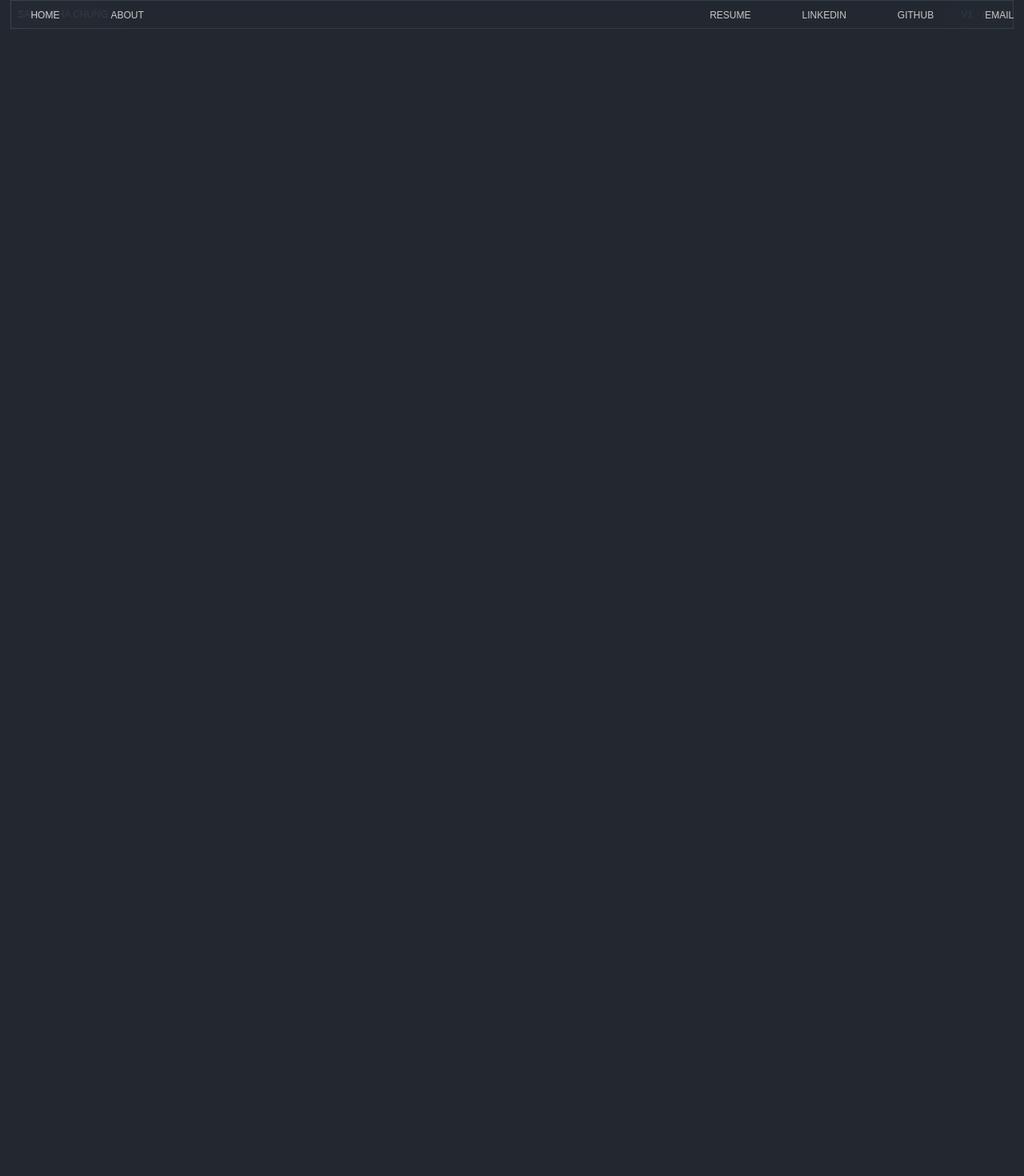
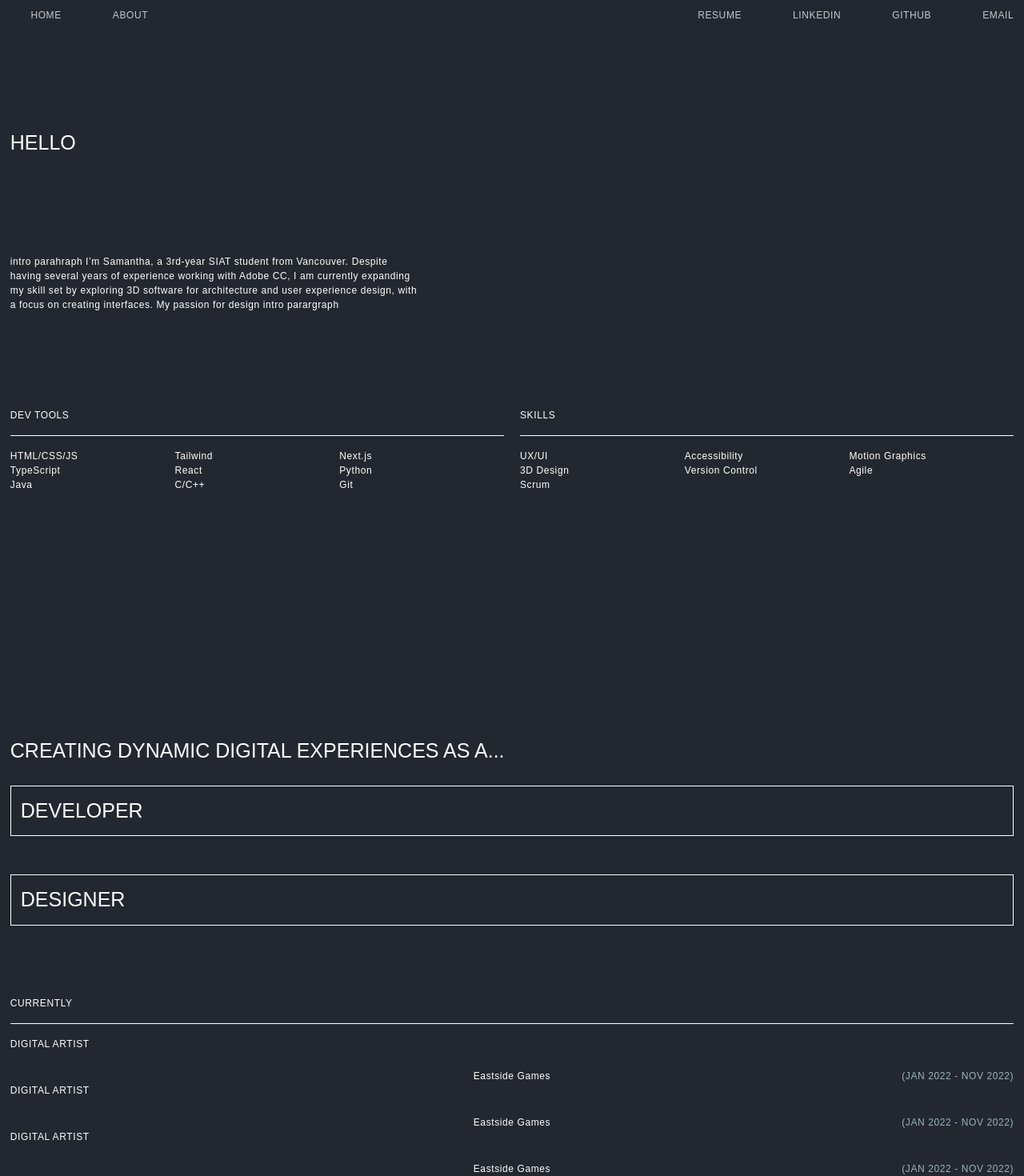
Before and after one commit to smchng/Porfolio_Dev, a Next.js app: page /about in a window 1280 px wide. Before the commit this address had no page. Shown: the top 1470 px of the page at 80% size. Before the commit the page ends 800 px from the top, so only its background shows below. Built offline with nearby package versions, Linux system fonts and the light colour scheme; a web font is replaced by a local one.

Commit message:
added about page content

```diff
--- /dev/null
+++ b/components/button.tsx
@@ -0,0 +1,13 @@
+type ButtonProp = {
+  header: string;
+  text: string;
+};
+
+export const TitleButton = ({ header, text }: ButtonProp) => {
+  return (
+    <div className="border border-white p-3 my-[3vh] inline-block md:inline">
+      <h3>{header}</h3>
+      <p className="md:hidden">{text}</p>
+    </div>
+  );
+};
--- a/components/footer.tsx
+++ b/components/footer.tsx
@@ -7,9 +7,13 @@ export default function Footer() {
     <div className="flex border border-blue p-2 mb-[2vh] text-blue">
       <p className="w-full">SAMANTHA CHUNG</p>
       <div className="flex justify-end w-full space-x-3">
-        <Link href="">V1</Link>
+        <Link href="" target="_blank">
+          V1
+        </Link>
         <p>/</p>
-        <Link href="https://smchng.github.io/">V2</Link>
+        <Link href="https://smchng.github.io/" target="_blank">
+          V2
+        </Link>
       </div>
     </div>
   );
--- a/components/nav.tsx
+++ b/components/nav.tsx
@@ -11,7 +11,7 @@ const Nav = () => {
       text: "HOME",
     },
     {
-      link: "/",
+      link: "/about",
       text: "ABOUT",
     },
     {
@@ -19,12 +19,12 @@ const Nav = () => {
       text: "RESUME",
     },
     {
-      link: "/",
+      link: "https://www.linkedin.com/in/samantha-chung-76a0961bb/",
       text: "LINKEDIN",
     },
 
     {
-      link: "/",
+      link: "https://github.com/smchng",
       text: "GITHUB",
     },
     {
@@ -44,7 +44,7 @@ const Nav = () => {
         </div>
         <div className="flex space-x-[5vw] justify-end w-full">
           {NavItems.slice(2, 6).map((item, index) => (
-            <Link href={item.link} key={index}>
+            <Link href={item.link} key={index} target="_blank">
               <p className="text-white  text-[10px] md:text-2xs">{item.text}</p>
             </Link>
           ))}
--- a/components/project.tsx
+++ b/components/project.tsx
@@ -8,7 +8,7 @@ type ProjectProps = {
   skill: string;
 };
 
-const Project = ({ title, group, link, skill }: ProjectProps) => {
+export const Project = ({ title, group, link, skill }: ProjectProps) => {
   const [isHovered, setIsHovered] = useState(false);
   const handleMouseEnter = () => {
     setIsHovered(true);
@@ -54,5 +54,3 @@ const Project = ({ title, group, link, skill }: ProjectProps) => {
     </div>
   );
 };
-
-export default Project;
--- /dev/null
+++ b/components/table.tsx
@@ -0,0 +1,47 @@
+type TableProp = {
+  header?: string;
+  component?: string;
+  date?: string;
+  title?: string;
+  list?: Array<{ title: string; component: string; date: string }>;
+};
+
+export const SkillTable = ({ header, component }: TableProp) => {
+  const skillList = (skill: string) => {
+    const skills = skill.split(",").map((individualSkill, skillIndex) => (
+      <p key={skillIndex} className="">
+        {individualSkill.trim()}
+      </p>
+    ));
+    return skills;
+  };
+  return (
+    <div>
+      <p>{header}</p>
+      <div className="border-b border-white my-[2vh]"></div>
+      {component && (
+        <div className="grid grid-cols-3">{skillList(component)}</div>
+      )}
+    </div>
+  );
+};
+
+export const ExpTable = ({ header, list }: TableProp) => {
+  return (
+    <div className="my-[8vh]">
+      <p>{header}</p>
+      <div className="border-b border-white my-[2vh]"></div>
+      {list && (
+        <div>
+          {list.map((item, index) => (
+            <div key={index} className="grid grid-cols-3 space-y-[5vh]">
+              <p>{item.title}</p>
+              <p className="text-center">{item.component}</p>
+              <p className="text-blue text-right">{item.date}</p>
+            </div>
+          ))}
+        </div>
+      )}
+    </div>
+  );
+};
--- a/pages/_app.tsx
+++ b/pages/_app.tsx
@@ -4,6 +4,7 @@ import { useRouter } from "next/router";
 import "@/styles/global.css";
 
 import Home from "@/pages/index";
+import About from "@/pages/about";
 import Nav from "@/components/nav";
 import Footer from "@/components/footer";
 
@@ -38,7 +39,10 @@ export default function App() {
         <section>
           <Nav />
         </section>
-        <section>{currentPage === "/" && <Home />}</section>
+        <section>
+          {currentPage === "/" && <Home />}
+          {currentPage === "/about" && <About />}
+        </section>
         <section>
           <Footer />
         </section>
--- /dev/null
+++ b/pages/about.tsx
@@ -0,0 +1,84 @@
+import { useEffect, useState } from "react";
+import Image from "next/image";
+import { SkillTable, ExpTable } from "@/components/table";
+import { TitleButton } from "@/components/button";
+
+export default function About() {
+  const skillItems = [
+    {
+      header: "DEV TOOLS",
+      component:
+        "HTML/CSS/JS, Tailwind, Next.js, TypeScript, React, Python, Java, C/C++, Git",
+    },
+    {
+      header: "SKILLS",
+      component:
+        "UX/UI, Accessibility, Motion Graphics, 3D Design, Version Control, Agile, Scrum",
+    },
+  ];
+
+  const buttonItems = [
+    {
+      header: "DEVELOPER",
+      text: "Specializes in motion gaphics and integrating animation Follow agile and scrum frameworks",
+    },
+    {
+      header: "DESIGNER",
+      text: "Specializes in motion gaphics and integrating animation Follow agile and scrum frameworks",
+    },
+  ];
+
+  const expItems = [
+    {
+      date: "(JAN 2022 - NOV 2022)",
+      title: "DIGITAL ARTIST",
+      component: "Eastside Games",
+    },
+    {
+      date: "(JAN 2022 - NOV 2022)",
+      title: "DIGITAL ARTIST",
+      component: "Eastside Games",
+    },
+    {
+      date: "(JAN 2022 - NOV 2022)",
+      title: "DIGITAL ARTIST",
+      component: "Eastside Games",
+    },
+  ];
+
+  return (
+    <div>
+      <div className="md:h-screen pt-[20vh]">
+        <h3>HELLO</h3>
+        <p className="py-[15vh] md:max-w-[40vw]">
+          intro parahraph I’m Samantha, a 3rd-year SIAT student from Vancouver.
+          Despite having several years of experience working with Adobe CC, I am
+          currently expanding my skill set by exploring 3D software for
+          architecture and user experience design, with a focus on creating
+          interfaces. My passion for design intro parargraph
+        </p>
+        <div className="grid md:grid-cols-2 gap-5">
+          {skillItems.map((item, index) => (
+            <SkillTable
+              key={index}
+              header={item.header}
+              component={item.component}
+            />
+          ))}
+        </div>
+      </div>
+      <h3 className="mt-[15vh]">
+        CREATING DYNAMIC DIGITAL EXPERIENCES AS A...
+      </h3>
+      <div className="md:flex md:flex-col">
+        {buttonItems.map((item, index) => (
+          <TitleButton key={index} header={item.header} text={item.text} />
+        ))}
+      </div>
+      <div>
+        <ExpTable header="CURRENTLY" list={expItems} />
+        <ExpTable header="PREVIOUSLY" list={expItems} />
+      </div>
+    </div>
+  );
+}
--- a/pages/index.tsx
+++ b/pages/index.tsx
@@ -2,7 +2,7 @@ import { useEffect, useState } from "react";
 
 import Image from "next/image";
 import Marquee from "react-fast-marquee";
-import Project from "@/components/project";
+import { Project } from "@/components/project";
 
 import img from "@/public/imgs/stock.jpg";
 
--- a/styles/global.css
+++ b/styles/global.css
@@ -37,7 +37,7 @@ body {
 
 p {
   font-family: "KaiseiHarunoUmi", sans-serif;
-  @apply text-2xs;
+  @apply text-2xs tracking-wider;
 }
 
 a {
@@ -53,7 +53,6 @@ body {
 img {
   border: 1px solid #ffffff;
   padding: 5px;
-
 }
 
 .scroll-container::-webkit-scrollbar {
```
